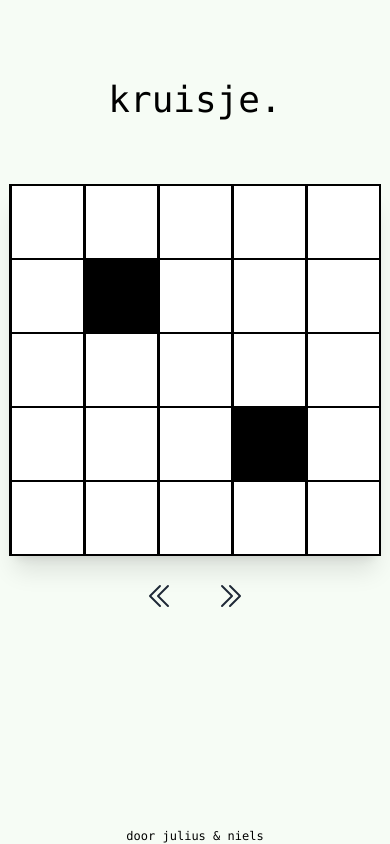
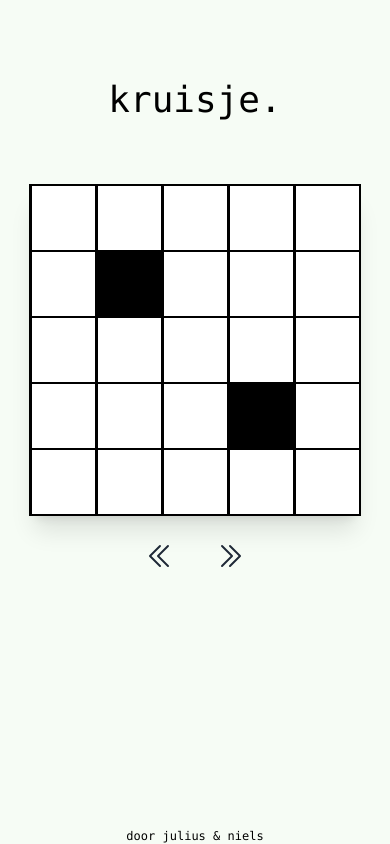
Before and after one commit to juliusbenjamins/kruisje, a React (Create React App) app: page / in a window 390 px wide. Built offline with nearby package versions, Linux system fonts and the light colour scheme.

Commit message:
Added navigation buttons

```diff
--- a/src/App.js
+++ b/src/App.js
@@ -138,10 +138,10 @@ export const App = () => {
                               className='items-center overflow-hidden'
                             >
                               <div
-                                className='items-centeroverflow-hidden border border-black'>
+                                className='items-center overflow-hidden border border-black'>
                                 <input
                                   id={`input-${row}-${col}`}
-                                  className={`p-5 sm:p-6 md:px-8 appearance-none rounded-none text-center
+                                  className={`p-4 sm:p-6 md:px-8 appearance-none rounded-none text-center
                                               text-2xl sm:text-3xl md:text-4xl uppercase
                                               focus:outline-none focus:ring-0 aspect-square
                                   ${getCellColor(row, col)}`}
```
